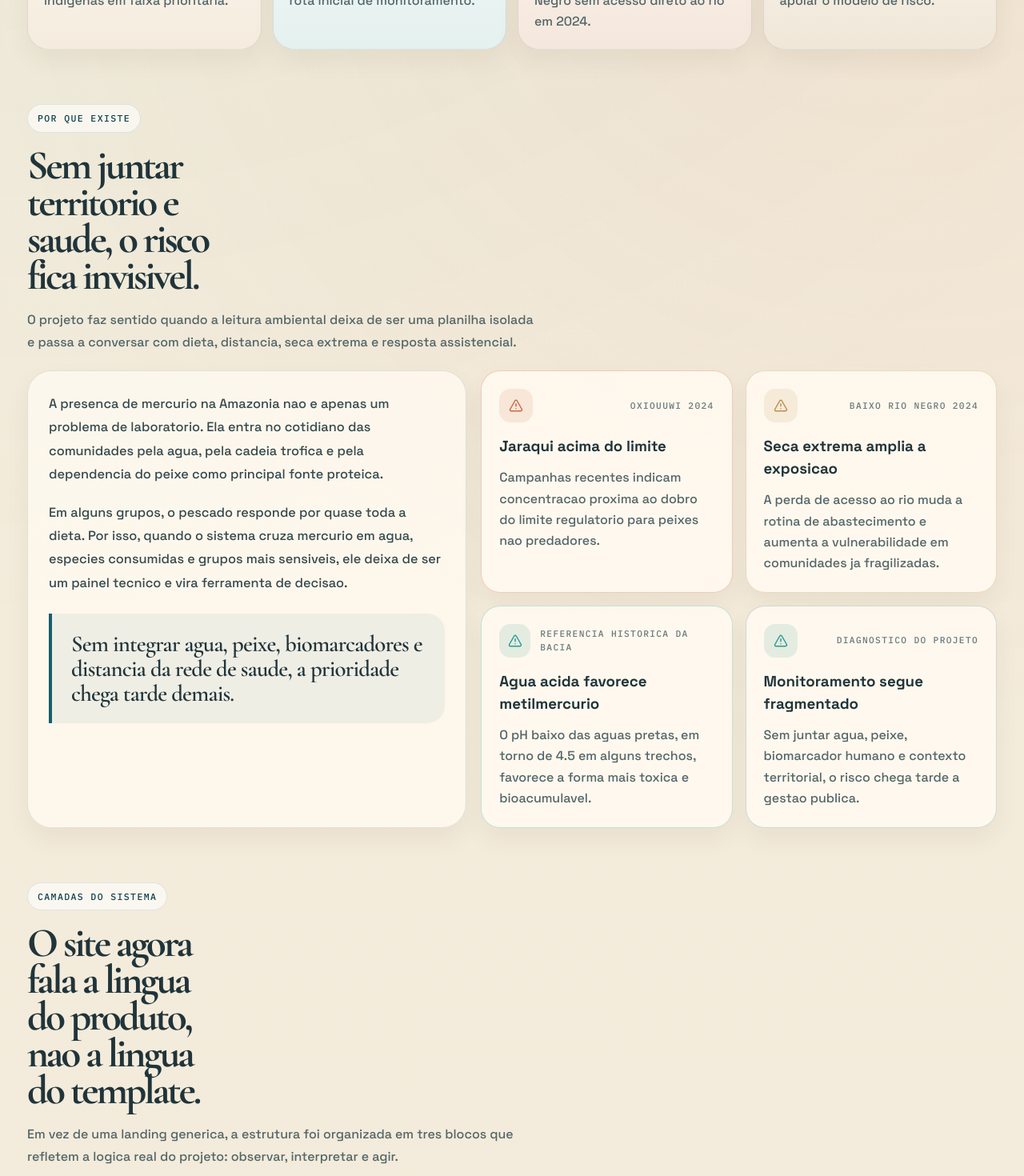
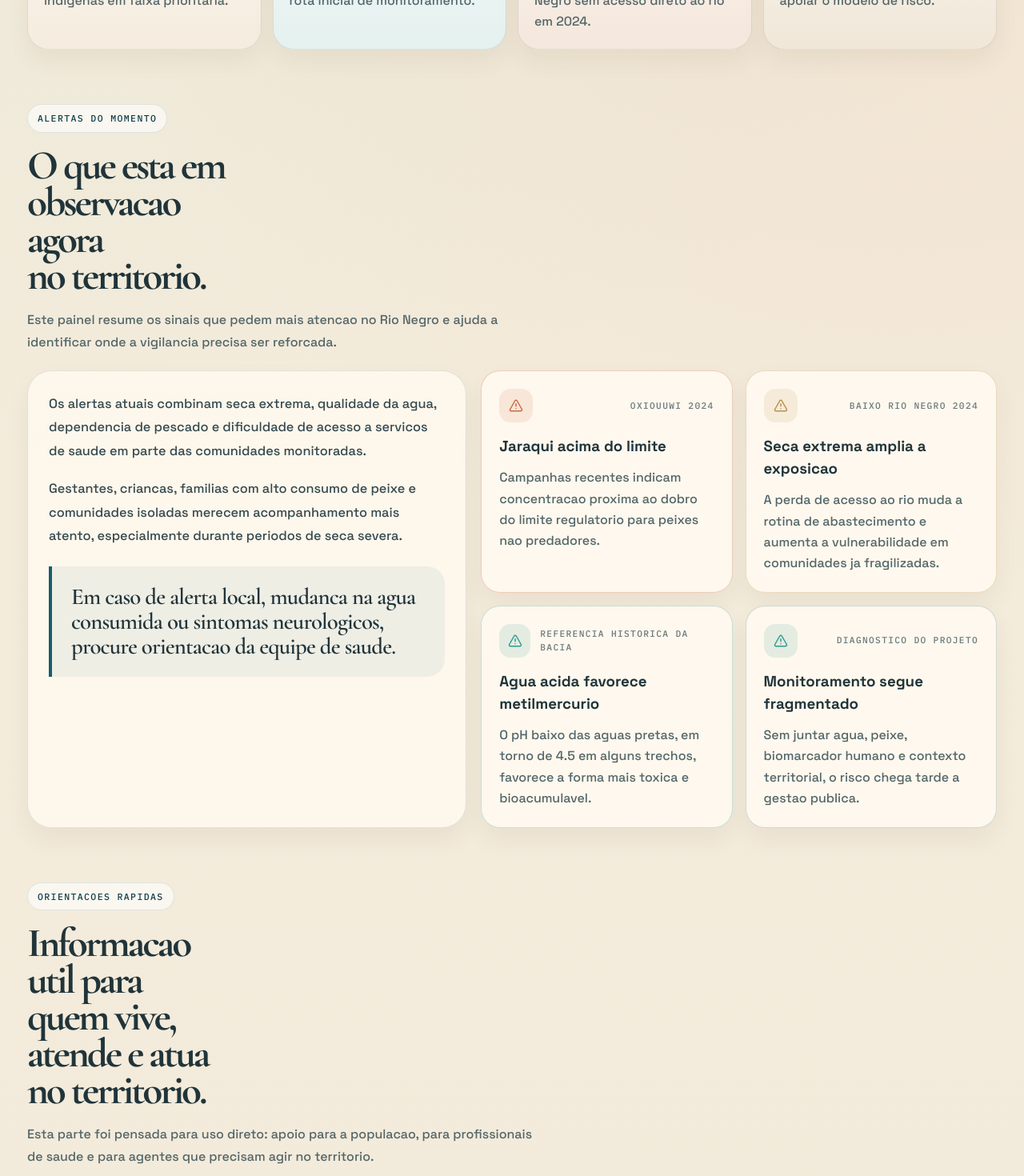
Before and after one commit to mdudocs/inovatech2026, a React (Vite) app: page / in a window 1280 px wide. Shown: the part 1240-2710 px from the top of the page at 80% size. Built offline with nearby package versions, Linux system fonts and the light colour scheme.

Commit message:
shift content toward monitoring portal

```diff
--- a/src/App.tsx
+++ b/src/App.tsx
@@ -7,10 +7,8 @@ import {
   BookOpen,
   FlaskConical,
   MapPinned,
-  Radar,
   ShieldAlert,
   Users,
-  Waves,
 } from 'lucide-react'
 import './App.css'
 
@@ -64,18 +62,11 @@ type Evidence = {
   summary: string
 }
 
-type Module = {
-  title: string
-  description: string
-  icon: LucideIcon
-  items: string[]
-}
-
 const navItems = [
-  { href: '#contexto', label: 'Contexto' },
+  { href: '#alertas', label: 'Alertas' },
+  { href: '#orientacoes', label: 'Orientacoes' },
   { href: '#painel', label: 'Painel' },
   { href: '#territorio', label: 'Territorio' },
-  { href: '#ciencia', label: 'Ciencia' },
 ]
 
 const stats: Stat[] = [
@@ -134,36 +125,36 @@ const signals: Signal[] = [
 
 const layers: Layer[] = [
   {
-    title: 'Observacao ambiental',
+    title: 'Se voce mora ou trabalha na regiao',
     description:
-      'Coleta e leitura de agua, sedimento e solo ripario para entender pressao ambiental e sazonalidade.',
-    icon: Waves,
+      'Acompanhe quando o risco aumenta na sua comunidade e quais cuidados ajudam a reduzir a exposicao.',
+    icon: Users,
     bullets: [
-      'Campanhas por trecho e por periodo de seca ou cheia',
-      'Historico de mercurio em agua e sedimento',
-      'Pontos fixos para comparacao ao longo do tempo',
+      'Fique atento aos alertas locais sobre agua, pesca e seca extrema',
+      'Procure orientacao na unidade de saude se houver sintomas neurologicos ou suspeita de exposicao',
+      'Gestantes, criancas e familias com alto consumo de peixe precisam de atencao especial',
     ],
   },
   {
-    title: 'Vigilancia clinica',
+    title: 'Se voce atende pacientes',
     description:
-      'Biomarcadores, grupos sensiveis e registro de sintomas para aproximar a ciencia do cuidado.',
+      'Tenha apoio para triagem, vigilancia e encaminhamento com leitura territorial e contexto de exposicao.',
     icon: FlaskConical,
     bullets: [
-      'Hg capilar, urinario e outros biomarcadores',
-      'Priorizacao de gestantes, criancas e comunidades isoladas',
-      'Triagem e acompanhamento em articulacao com a rede local',
+      'Considere historico alimentar, comunidade de origem e grupos mais sensiveis',
+      'Priorize gestantes, criancas e populacoes com alta dependencia de pescado',
+      'Use a leitura do territorio para apoio ao acompanhamento e a vigilancia em saude',
     ],
   },
   {
-    title: 'Inteligencia territorial',
+    title: 'Se voce atua em campo',
     description:
-      'Cruza exposicao ambiental, dieta, vulnerabilidade e acesso a servicos para gerar prioridade real.',
-    icon: Radar,
+      'Visualize onde a urgencia aumenta e quais comunidades merecem resposta mais rapida.',
+    icon: BellRing,
     bullets: [
-      'Indice de risco por comunidade',
-      'Watchlist para leitura rapida do territorio',
-      'Alertas para apoiar resposta de campo e saude publica',
+      'Priorize comunidades com seca extrema, isolamento e maior exposicao alimentar',
+      'Cruze acesso a agua, consumo local e distancia da rede assistencial',
+      'Use o painel para planejar visita, busca ativa e orientacao comunitaria',
     ],
   },
 ]
@@ -288,42 +279,6 @@ const evidenceBase: Evidence[] = [
   },
 ]
 
-const modules: Module[] = [
-  {
-    title: 'Coleta em campo',
-    description:
-      'A camada que reune campanhas ambientais, pontos de amostragem e historico por trecho.',
-    icon: Waves,
-    items: [
-      'Agua superficial, sedimento e solo ripario',
-      'Leitura por campanha e por sazonalidade',
-      'Rastro temporal para comparacao de risco',
-    ],
-  },
-  {
-    title: 'Leitura de risco',
-    description:
-      'A parte do sistema que transforma variaveis dispersas em prioridade objetiva por comunidade.',
-    icon: BellRing,
-    items: [
-      'Indice por peso de exposicao e vulnerabilidade',
-      'Watchlist de comunidades mais sensiveis',
-      'Historico de sinais que acenderam o alerta',
-    ],
-  },
-  {
-    title: 'Resposta em saude',
-    description:
-      'O modulo pensado para ligar vigilancia, cuidado e acao no territorio.',
-    icon: Users,
-    items: [
-      'Triagem de grupos prioritarios',
-      'Acompanhamento de biomarcadores humanos',
-      'Encaminhamento para equipes locais e teleapoio',
-    ],
-  },
-]
-
 const institutionalPartners = [
   'FIOCRUZ AMAZONIA',
   'INPA',
@@ -337,12 +292,12 @@ const institutionalPartners = [
 
 const footerColumns = [
   {
-    title: 'Sistema',
-    links: ['Como funciona', 'Cruzamento de dados', 'Mapa de risco', 'Comunidades'],
+    title: 'Acesso rapido',
+    links: ['Como funciona', 'Mapa de risco', 'Comunidades', 'Parceiros'],
   },
   {
-    title: 'Ciencia',
-    links: ['Base cientifica', 'Pesquisadores', 'O problema', 'Parceiros'],
+    title: 'Informacoes',
+    links: ['Base cientifica', 'O problema', 'Risco no territorio', 'Orientacoes'],
   },
 ]
 
@@ -390,10 +345,9 @@ function App() {
               O Rio Negro precisa de uma sala de situacao para o mercurio.
             </h1>
             <p className="hero-summary">
-              O site foi reorganizado como plataforma de observacao: agua, peixe,
-              biomarcadores humanos e vulnerabilidade territorial aparecem juntos
-              para mostrar onde o risco cresce primeiro e onde a resposta precisa
-              chegar antes.
+              Este portal reune alertas, orientacoes e leitura territorial para
+              apoiar a populacao, profissionais de saude e agentes de campo no
+              acompanhamento do risco por mercurio ao longo do Rio Negro.
             </p>
 
             <div className="hero-actions">
@@ -461,35 +415,32 @@ function App() {
           ))}
         </section>
 
-        <section className="section" id="contexto">
+        <section className="section" id="alertas">
           <div className="section-intro">
-            <span className="section-kicker">Por que existe</span>
-            <h2>Sem juntar territorio e saude, o risco fica invisivel.</h2>
+            <span className="section-kicker">Alertas do momento</span>
+            <h2>O que esta em observacao agora no territorio.</h2>
             <p>
-              O projeto faz sentido quando a leitura ambiental deixa de ser uma
-              planilha isolada e passa a conversar com dieta, distancia, seca
-              extrema e resposta assistencial.
+              Este painel resume os sinais que pedem mais atencao no Rio Negro
+              e ajuda a identificar onde a vigilancia precisa ser reforcada.
             </p>
           </div>
 
           <div className="context-layout">
             <article className="context-story">
               <p>
-                A presenca de mercurio na Amazonia nao e apenas um problema de
-                laboratorio. Ela entra no cotidiano das comunidades pela agua,
-                pela cadeia trofica e pela dependencia do peixe como principal
-                fonte proteica.
+                Os alertas atuais combinam seca extrema, qualidade da agua,
+                dependencia de pescado e dificuldade de acesso a servicos de
+                saude em parte das comunidades monitoradas.
               </p>
               <p>
-                Em alguns grupos, o pescado responde por quase toda a dieta. Por
-                isso, quando o sistema cruza mercurio em agua, especies consumidas
-                e grupos mais sensiveis, ele deixa de ser um painel tecnico e vira
-                ferramenta de decisao.
+                Gestantes, criancas, familias com alto consumo de peixe e
+                comunidades isoladas merecem acompanhamento mais atento,
+                especialmente durante periodos de seca severa.
               </p>
 
               <blockquote className="context-quote">
-                Sem integrar agua, peixe, biomarcadores e distancia da rede de
-                saude, a prioridade chega tarde demais.
+                Em caso de alerta local, mudanca na agua consumida ou sintomas
+                neurologicos, procure orientacao da equipe de saude.
               </blockquote>
             </article>
 
@@ -513,14 +464,14 @@ function App() {
           </div>
         </section>
 
-        <section className="section" id="sistema">
+        <section className="section" id="orientacoes">
           <div className="section-intro">
-            <span className="section-kicker">Camadas do sistema</span>
-            <h2>O site agora fala a lingua do produto, nao a lingua do template.</h2>
+            <span className="section-kicker">Orientacoes rapidas</span>
+            <h2>Informacao util para quem vive, atende e atua no territorio.</h2>
             <p>
-              Em vez de uma landing generica, a estrutura foi organizada em tres
-              blocos que refletem a logica real do projeto: observar, interpretar
-              e agir.
+              Esta parte foi pensada para uso direto: apoio para a populacao,
+              para profissionais de saude e para agentes que precisam agir no
+              territorio.
             </p>
           </div>
 
@@ -552,31 +503,26 @@ function App() {
         <section className="section" id="painel">
           <div className="section-intro">
             <span className="section-kicker">Painel de risco</span>
-            <h2>O indice vira leitura clara, e nao formula escondida.</h2>
+            <h2>Comunidades em observacao e sinais que elevam o risco.</h2>
             <p>
-              O painel mostra como o risco por comunidade e construido e onde a
-              equipe deve olhar primeiro. Isso preserva o conteudo importante e
-              melhora muito a leitura do site.
+              O objetivo aqui e ajudar a leitura do territorio: quais sinais
+              aumentam a preocupacao e quais comunidades pedem resposta mais
+              rapida.
             </p>
           </div>
 
           <div className="panel-layout">
             <article className="risk-model">
               <div className="card-heading">
-                <span className="minor-tag">IRC v1.0</span>
-                <h3>Composicao do indice de risco</h3>
+                <span className="minor-tag">Sinais acompanhados</span>
+                <h3>O que aumenta a atencao em cada comunidade</h3>
               </div>
 
               <div className="formula-line" aria-hidden="true">
-                <span>IRC</span>
-                <span>=</span>
-                <span>agua</span>
-                <span>+</span>
-                <span>peixe</span>
-                <span>+</span>
-                <span>consumo</span>
-                <span>+</span>
-                <span>territorio</span>
+                <span>Qualidade da agua</span>
+                <span>Peixes consumidos</span>
+                <span>Frequencia de consumo</span>
+                <span>Acesso a saude</span>
               </div>
 
               <div className="factor-stack">
@@ -611,8 +557,8 @@ function App() {
 
             <article className="priority-card">
               <div className="card-heading">
-                <span className="minor-tag">Watchlist territorial</span>
-                <h3>Comunidades que concentram urgencia</h3>
+                <span className="minor-tag">Monitoramento territorial</span>
+                <h3>Comunidades que pedem mais atencao</h3>
               </div>
 
               <div className="priority-list">
@@ -696,8 +642,8 @@ function App() {
             <span className="section-kicker">Base cientifica</span>
             <h2>Informacao forte continua no centro do site.</h2>
             <p>
-              As referencias continuam presentes, mas agora entram como parte da
-              narrativa do observatorio e nao como bloco solto no fim da pagina.
+              As referencias abaixo ajudam profissionais e gestores a entender o
+              contexto ambiental e sanitario por tras dos alertas.
             </p>
           </div>
 
@@ -712,40 +658,6 @@ function App() {
                 <p>{item.summary}</p>
               </article>
             ))}
-          </div>
-        </section>
-
-        <section className="section section-modules" id="modulos">
-          <div className="section-intro">
-            <span className="section-kicker">Como o ecossistema evolui</span>
-            <h2>Coleta, leitura e resposta continuam claros no desenho do site.</h2>
-            <p>
-              Essas frentes mantem a proposta coerente com o projeto e deixam a
-              experiencia pronta para crescer depois sem perder direcao.
-            </p>
-          </div>
-
-          <div className="module-grid">
-            {modules.map((module) => {
-              const Icon = module.icon
-
-              return (
-                <article key={module.title} className="module-card">
-                  <div className="module-head">
-                    <div className="module-icon">
-                      <Icon size={22} />
-                    </div>
-                    <h3>{module.title}</h3>
-                  </div>
-                  <p>{module.description}</p>
-                  <ul className="module-list">
-                    {module.items.map((item) => (
-                      <li key={item}>{item}</li>
-                    ))}
-                  </ul>
-                </article>
-              )
-            })}
           </div>
         </section>
 
```
